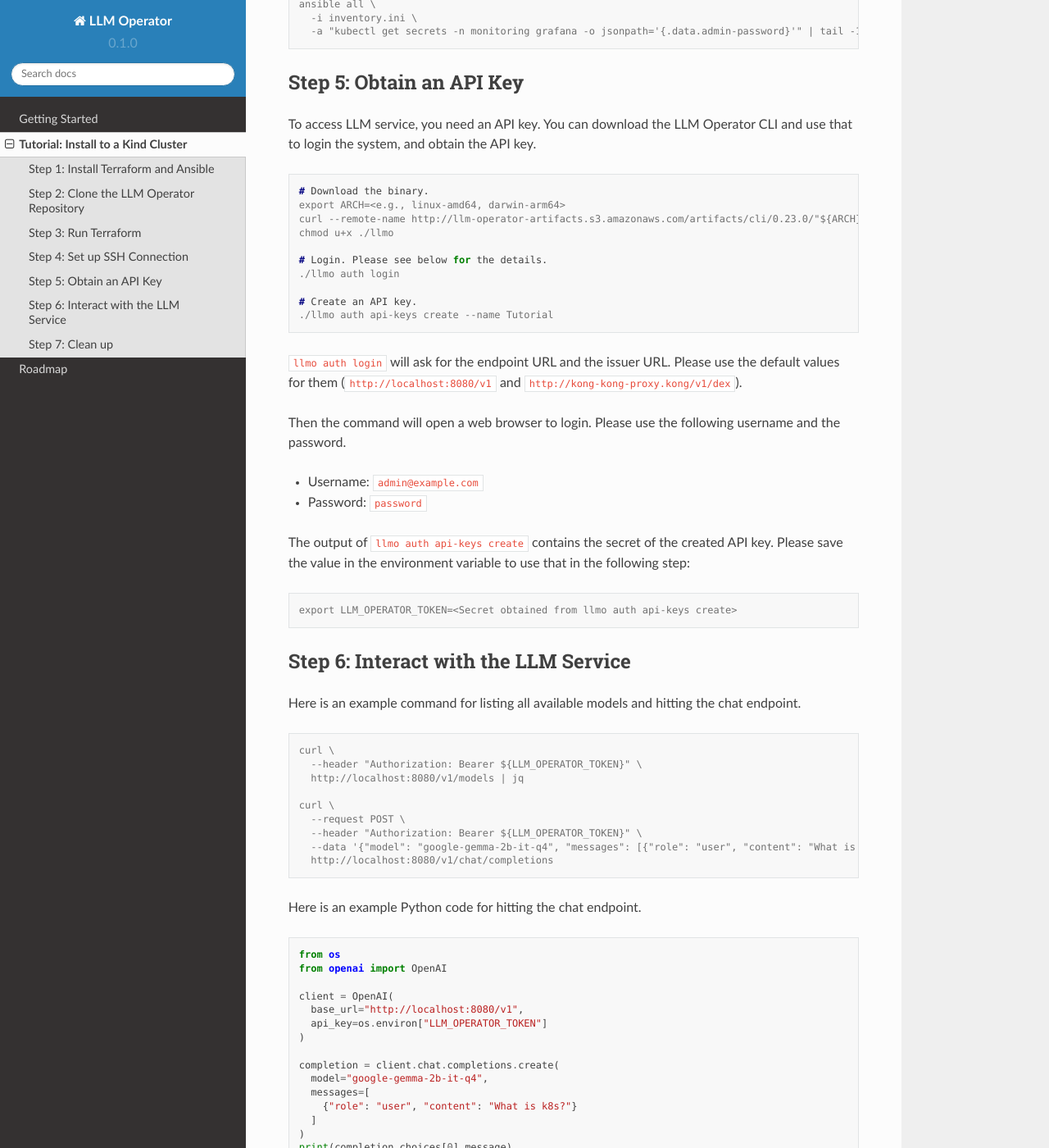
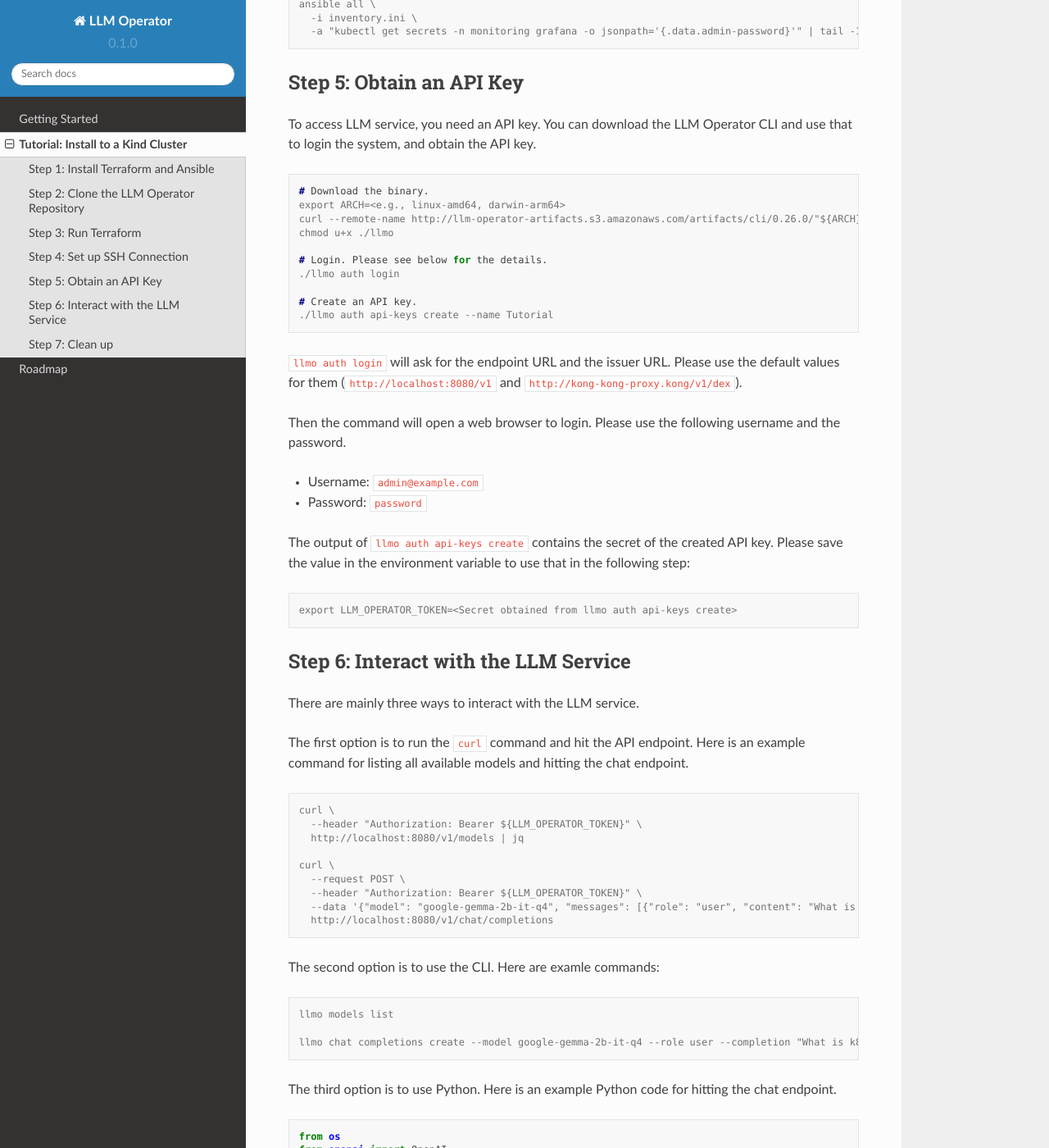
Before and after one commit to llm-operator/docs, a Sphinx documentation site: the page built from docs/source/tutorial.rst, in a window 1280 px wide and 1400 px high, scrolled down 1826 px. Shown: the whole window at 82% size. Built offline with Sphinx 7.4.7 and the Read the Docs theme 2.0.0, drawn with Linux system fonts in a browser that asks for light colours; some of the changed text lies outside the part shown.

Commit message:
Add example CLI commands (#17)

```diff
--- a/docs/source/getting_started.rst
+++ b/docs/source/getting_started.rst
@@ -27,5 +27,9 @@ We provide a Helm chart for installing LLM Operator. You can obtain the Helm cha
    helm repo update
    helm upgrade --install -n <namespace> --create-namespace llm-operator llm-operator/llm-operator -f <values.yaml>
 
+
+Once installation completes, you can interact with the API endpoint using the `OpenAI Python library <https://github.com/openai/openai-python>`_., running our CLI,
+or direclty hitting the endpoint.
+
 The next tutorial section goes through an example installation to a `Kind <https://kind.sigs.k8s.io/>`_ cluster
 running on an EC2 instance.
--- a/docs/source/tutorial.rst
+++ b/docs/source/tutorial.rst
@@ -78,7 +78,7 @@ You can access the API endpoint and Grafana by establishing SSH port-forwarding.
      -a "kubectl port-forward -n monitoring service/grafana 8081:80"
 
 With the above command, you can hit the API via ``http://localhost:8080``. You can directly hit the endpoint via `curl`
-or other commands, or you can use `the OpenAI Python library <https://github.com/openai/openai-python>`_.
+or other commands, or you can use the `OpenAI Python library <https://github.com/openai/openai-python>`_.
 
 You can also reach Grafana at ``http://localhost:8081``. The login username is ``admin``, and the password can be obtained
 with the following command:
@@ -91,7 +91,7 @@ with the following command:
 
 
 Step 5: Obtain an API Key
-----------------------
+------------------------
 
 To access LLM service, you need an API key. You can download the LLM Operator CLI and use that to login the system,
 and obtain the API key.
@@ -100,7 +100,7 @@ and obtain the API key.
 
    # Download the binary.
    export ARCH=<e.g., linux-amd64, darwin-arm64>
-   curl --remote-name http://llm-operator-artifacts.s3.amazonaws.com/artifacts/cli/0.23.0/"${ARCH}"/llmo
+   curl --remote-name http://llm-operator-artifacts.s3.amazonaws.com/artifacts/cli/0.26.0/"${ARCH}"/llmo
    chmod u+x ./llmo
 
    # Login. Please see below for the details.
@@ -130,6 +130,9 @@ in the environment variable to use that in the following step:
 Step 6: Interact with the LLM Service
 -------------------------------------
 
+There are mainly three ways to interact with the LLM service.
+
+The first option is to run the ``curl`` command and hit the API endpoint.
 Here is an example command for listing all available models and hitting the chat endpoint.
 
 .. code-block:: console
@@ -144,7 +147,17 @@ Here is an example command for listing all available models and hitting the chat
      --data '{"model": "google-gemma-2b-it-q4", "messages": [{"role": "user", "content": "What is k8s?"}]}' \
      http://localhost:8080/v1/chat/completions
 
-Here is an example Python code for hitting the chat endpoint.
+
+The second option is to use the CLI. Here are examle commands:
+
+.. code-block:: console
+
+   llmo models list
+
+   llmo chat completions create --model google-gemma-2b-it-q4 --role user --completion "What is k8s?"
+
+
+The third option is to use Python. Here is an example Python code for hitting the chat endpoint.
 
 .. code-block:: python
 
```
